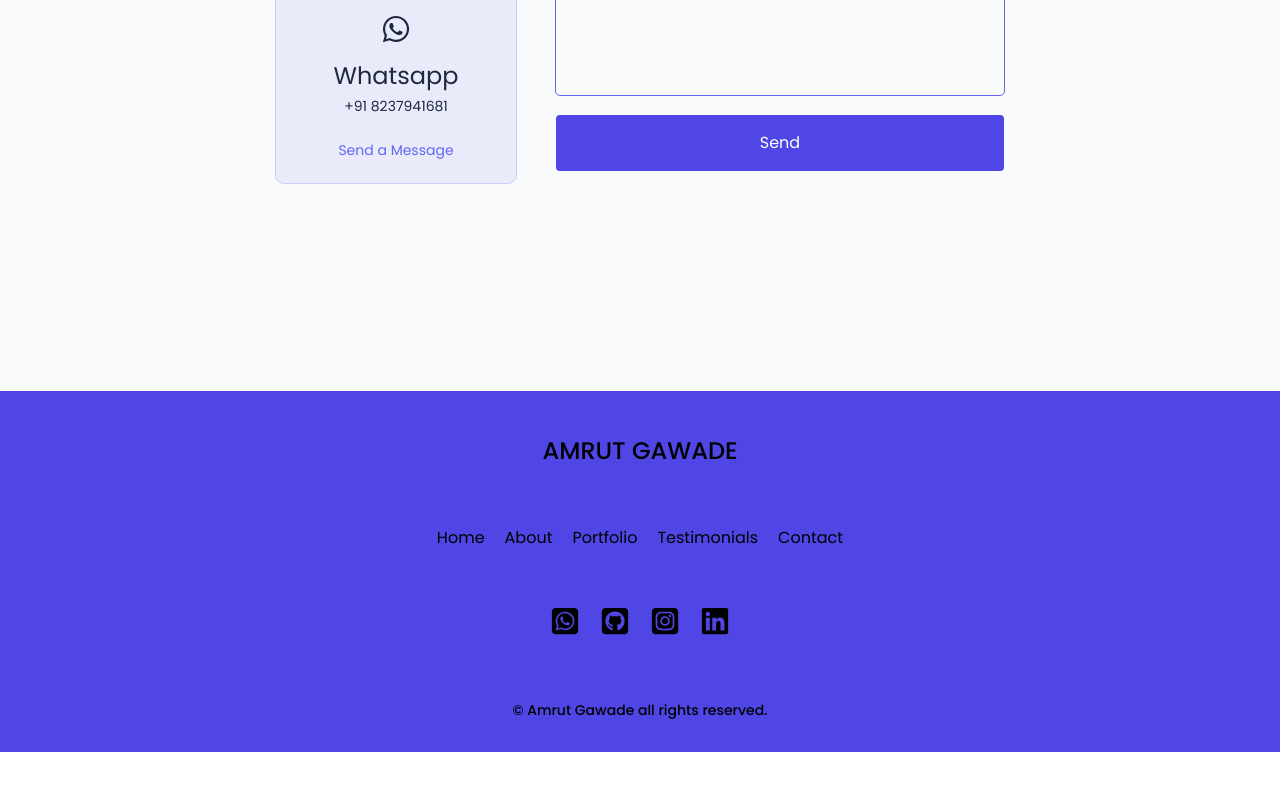
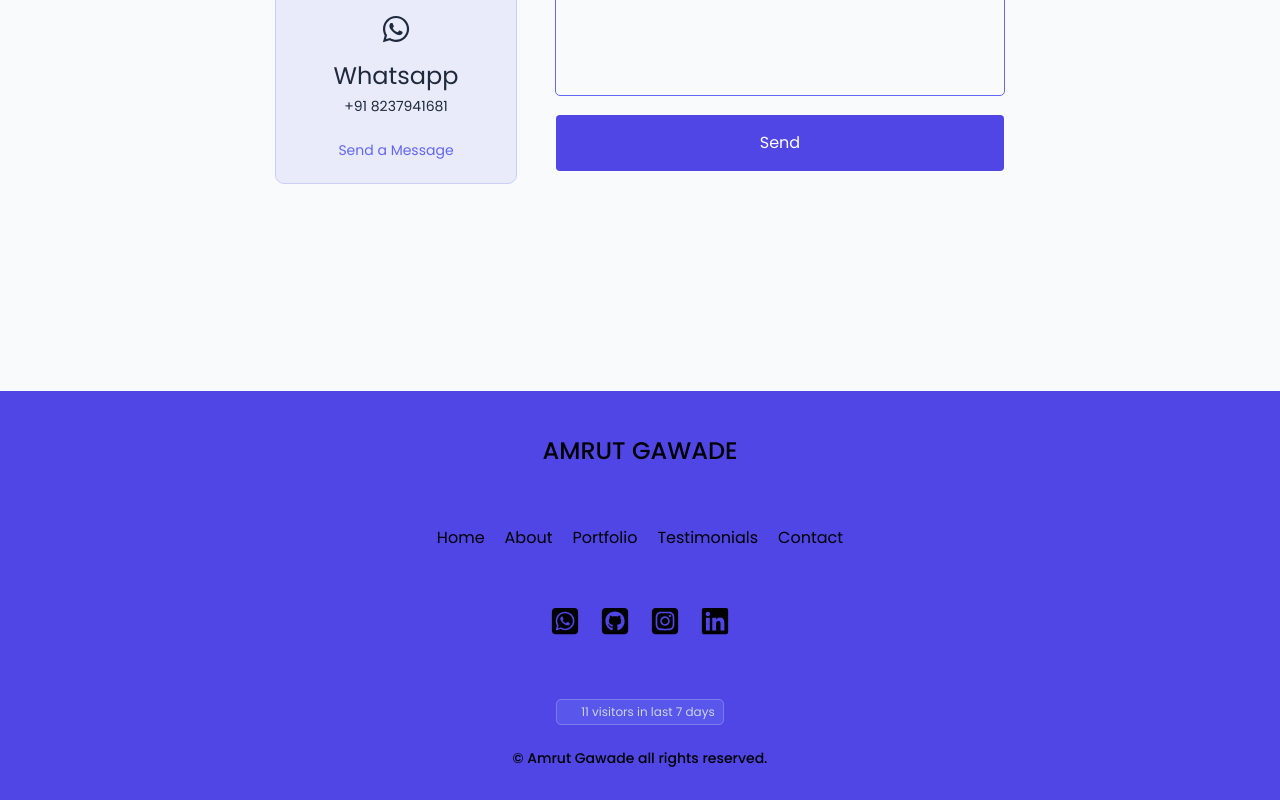
Before and after one commit to amrutgawade/Portfolio, a React (Vite) app: page / in a window 1280 px wide. Shown: the part 4573-5373 px from the top of the page. Before the commit the page ends 5325 px from the top, so only its background shows below. Built offline with nearby package versions, Linux system fonts and the light colour scheme.

Commit message:
feat: visitors count design added

```diff
--- a/src/components/Footer.jsx
+++ b/src/components/Footer.jsx
@@ -104,6 +104,10 @@ function Footer() {
           </a>
         </li>
       </ul>
+      <div className="flex items-center px-2 py-1 text-xs bg-indigo-500/50 text-slate-300 mb-6 outline outline-1 outline-indigo-50/30 rounded">
+        <span class="animate-ping absolute h-1 w-1 rounded-full bg-sky-400 opacity-75"></span>
+        <span className="ml-4">11 visitors in last 7 days</span>
+      </div>
       <p className="mb-8 text-sm font-medium">
         &copy; Amrut Gawade all rights reserved.
       </p>
```
Also changed, not shown: src/assets/projects/project-1.png.
